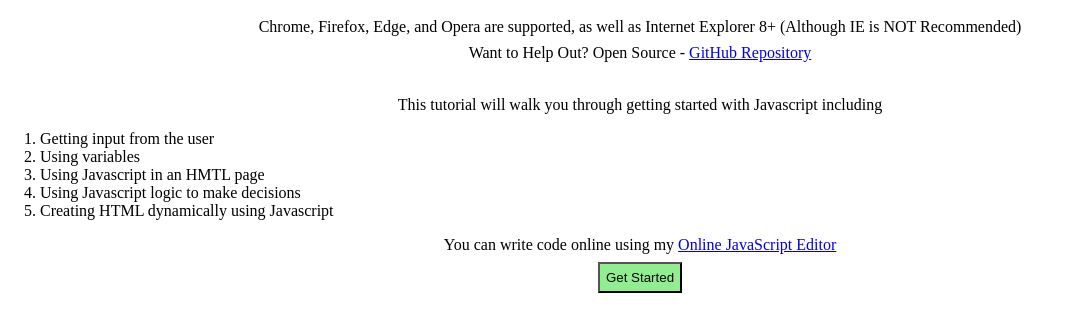
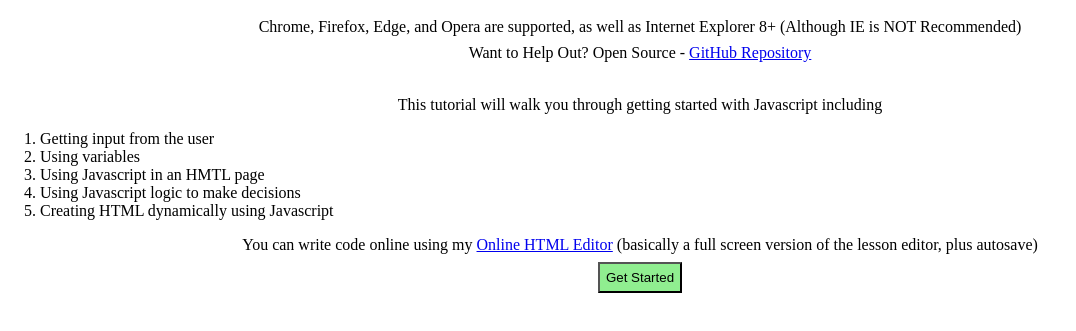
Before and after one commit to ecc521/beginner-javascript-tutorial, a plain HTML site: page index.html in a window 1280 px wide. Shown: the part 101-432 px from the top of the page, without its empty margins (0-1076 px from the left). Drawn offline with Linux system fonts and the light colour scheme.

Commit message:
Update index.html

```diff
--- a/index.html
+++ b/index.html
@@ -23,7 +23,7 @@
 
         </ol>
 
-		<p>You can write code online using my <a href="editor.html" target="_blank">Online JavaScript Editor</a></p>
+		<p>You can write code online using my <a href="editor.html" target="_blank">Online HTML Editor</a> (basically a full screen version of the lesson editor, plus autosave)</p>
 
         <button style="display:block;margin:auto;padding:6px;background-color:lightgreen;"onclick="window.location='lesson1.html'">Get Started</button>
 
```
